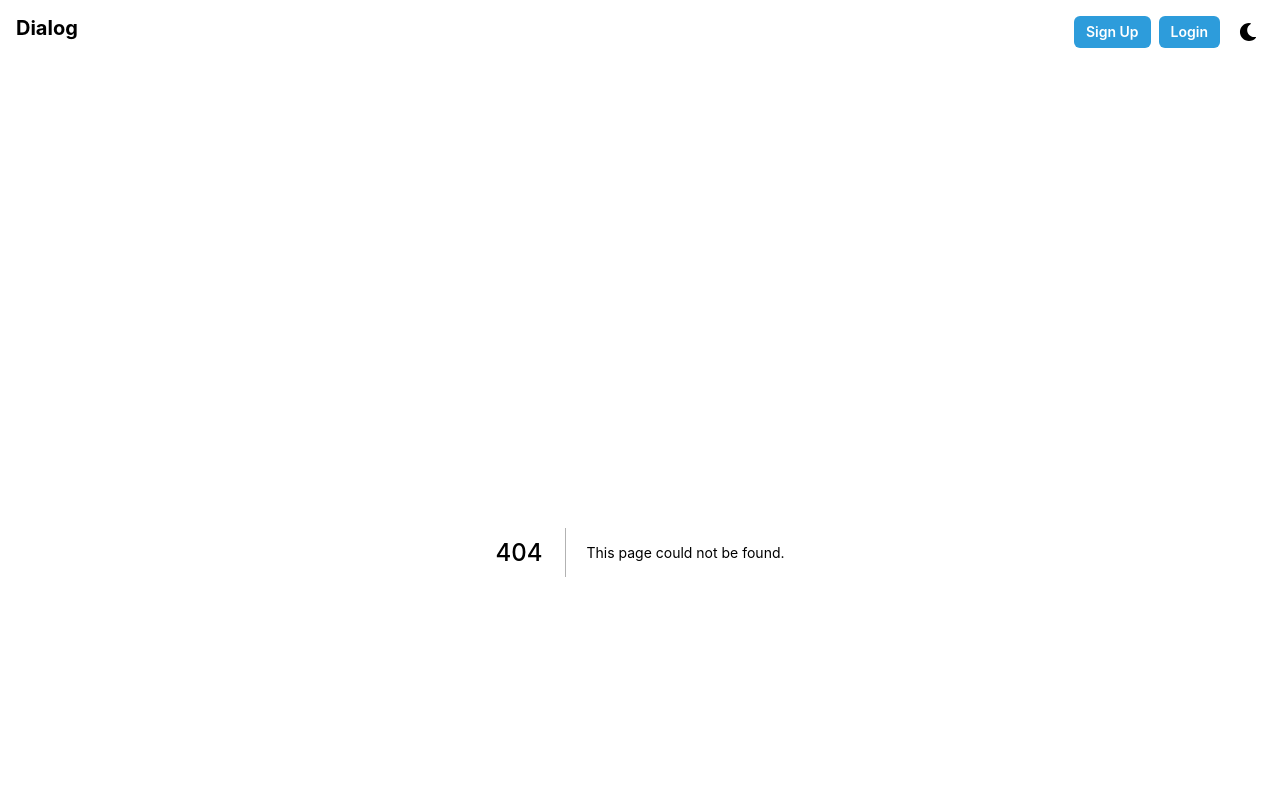
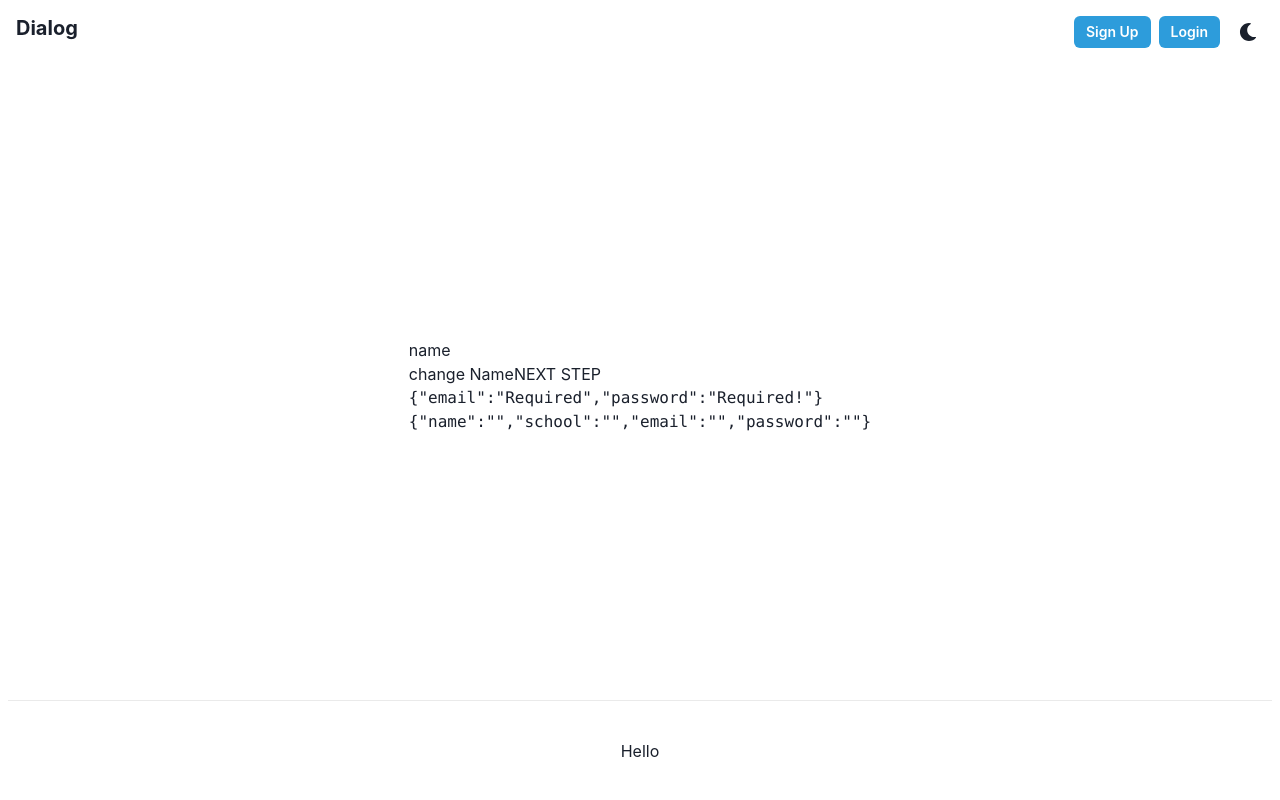
Before and after one commit to white-van/discussion-board, a Next.js app in the folder frontend/: page /signup in a window 1280 px wide. Before the commit this address had no page. Shown: the top 800 px of the page. Built offline with nearby package versions, Linux system fonts and the light colour scheme.

Commit message:
add wizard form

```diff
--- a/frontend/package.json
+++ b/frontend/package.json
@@ -17,7 +17,9 @@
     "@emotion/styled": "^11.0.0",
     "@material-ui/core": "^4.11.2",
     "@reduxjs/toolkit": "^1.5.0",
+    "@types/yup": "^0.29.11",
     "axios": "^0.21.0",
+    "formik": "^2.2.6",
     "framer-motion": "^2.9.5",
     "next": "10.0.3",
     "notistack": "^1.0.3",
@@ -26,7 +28,8 @@
     "react-intl": "^5.10.7",
     "react-redux": "^7.2.2",
     "redux": "^4.0.5",
-    "redux-devtools-extension": "^2.13.8"
+    "redux-devtools-extension": "^2.13.8",
+    "yup": "^0.32.8"
   },
   "devDependencies": {
     "@babel/core": "^7.12.10",
--- /dev/null
+++ b/frontend/pages/signup/index.tsx
@@ -0,0 +1,151 @@
+import { Form, FormikProps, withFormik } from "formik";
+import React, { useState } from "react";
+import * as Yup from "yup";
+
+//Validation Schema
+const SignupSchema = Yup.object().shape({
+  Name: Yup.string().optional(),
+  School: Yup.string().optional(),
+  email: Yup.string().email("Invalid email").required("Required"),
+  password: Yup.string().required("Required!"), //Update this with correct validation
+});
+
+//Initial Values
+const initialValues = {
+  name: "",
+  school: "",
+  email: "",
+  password: "",
+};
+
+//Key types
+type FormFields = keyof typeof initialValues;
+
+//Form interface
+interface FormValues {
+  name: string;
+  school: string;
+  email: string;
+  password: string;
+}
+
+//Props for each subcomponent
+interface SubFormProps {
+  errors?: string;
+  previousStep?: () => void;
+  nextStep?: () => void;
+  setValue: (value: string) => void;
+  FormValue: FormFields;
+  hasErrors: boolean;
+  hasPreviousStep: boolean;
+  hasNextStep: boolean;
+}
+
+//Mapping type
+interface SubForm {
+  Component: (props: SubFormProps) => JSX.Element;
+  key: FormFields;
+}
+
+const sampleComponent = ({
+  setValue,
+  FormValue,
+  hasPreviousStep,
+  hasNextStep,
+  nextStep,
+  previousStep,
+}: SubFormProps) => {
+  return (
+    <>
+      <h1>{FormValue}</h1>
+      {hasPreviousStep ? (
+        <button type="button" onClick={() => previousStep()}>
+          {" "}
+          PREVIOUS STEP
+        </button>
+      ) : null}
+      <button type="button" onClick={() => setValue("10@gmail.com")}>
+        change Name
+      </button>
+      {hasNextStep ? (
+        <button type="button" onClick={() => nextStep()}>
+          {" "}
+          NEXT STEP
+        </button>
+      ) : null}
+      {FormValue === "password" ? <button type="submit">SUBMIT</button> : null}
+    </>
+  );
+};
+
+//Mapping
+const SubForms: Array<SubForm> = [
+  {
+    Component: sampleComponent,
+    key: "name",
+  },
+  {
+    Component: sampleComponent,
+    key: "school",
+  },
+  {
+    Component: sampleComponent,
+    key: "email",
+  },
+  {
+    Component: sampleComponent,
+    key: "password",
+  },
+];
+
+// Form Helpers
+const setValueHOC = (
+  key: string,
+  setterFunction: (key: string, value: string) => void
+) => (value: string) => setterFunction(key, value);
+
+//Form
+const WizardFormComponent = ({
+  handleSubmit,
+  setFieldValue,
+  errors,
+  values,
+}: FormikProps<FormValues>) => {
+  const [currentStep, setStep] = useState(0);
+  const nextStep = () => setStep((currentStep) => currentStep + 1);
+  const previousStep = () => setStep((currentStep) => currentStep - 1);
+
+  const { Component, key } = SubForms[currentStep];
+
+  return (
+    <Form onSubmit={handleSubmit}>
+      <Component
+        FormValue={key}
+        setValue={setValueHOC(key, setFieldValue)}
+        errors={errors[key]}
+        nextStep={nextStep}
+        previousStep={previousStep}
+        hasNextStep={currentStep !== SubForms.length - 1}
+        hasPreviousStep={currentStep !== 0}
+        hasErrors={errors[key] !== ""}
+      />
+      <pre>{JSON.stringify(errors)}</pre>
+      <pre>{JSON.stringify(values)}</pre>
+    </Form>
+  );
+};
+
+const ComponentWithFormik = withFormik<any, FormValues>({
+  validationSchema: SignupSchema,
+  mapPropsToValues: () => initialValues,
+  validateOnMount: true,
+  handleSubmit: (values) => {
+    alert(JSON.stringify(values)); // TODO
+  },
+})(WizardFormComponent);
+
+export function Signup(): JSX.Element {
+  return <ComponentWithFormik />;
+}
+
+export default Signup;
--- a/frontend/stores/uiSlice/actions.tsx
+++ b/frontend/stores/uiSlice/actions.tsx
@@ -1,5 +1,4 @@
-/* eslint-disable @typescript-eslint/explicit-module-boundary-types */
-import { createAction } from "@reduxjs/toolkit";
+import { Action, createAction } from "@reduxjs/toolkit";
 
 import { formatName } from "../helpers";
 import { uiReducerName } from "./adapter";
@@ -17,7 +16,11 @@ export const displaySnack = createAction<Snack>(
   formatName(uiReducerName, "displaySnack")
 );
 
-export const displaySuccessSnack = (message: string) => {
+export interface SnackAction extends Action<string> {
+  payload: Snack;
+}
+
+export const displaySuccessSnack = (message: string): SnackAction => {
   return displaySnack({
     key: Math.random(),
     message,
@@ -26,7 +29,7 @@ export const displaySuccessSnack = (message: string) => {
   });
 };
 
-export const displayErrorSnack = (message: string) => {
+export const displayErrorSnack = (message: string): SnackAction => {
   return displaySnack({
     key: Math.random(),
     message,
@@ -35,7 +38,7 @@ export const displayErrorSnack = (message: string) => {
   });
 };
 
-export const displayWarningSnack = (message: string) => {
+export const displayWarningSnack = (message: string): SnackAction => {
   return displaySnack({
     key: Math.random(),
     message,
@@ -44,7 +47,7 @@ export const displayWarningSnack = (message: string) => {
   });
 };
 
-export const displayInfoSnack = (message: string) => {
+export const displayInfoSnack = (message: string): SnackAction => {
   return displaySnack({
     key: Math.random(),
     message,
@@ -52,3 +55,10 @@ export const displayInfoSnack = (message: string) => {
     dismissed: false,
   });
 };
+
+export interface SnackActions {
+  displaySuccessSnack: typeof displaySuccessSnack;
+  displayErrorSnack: typeof displayErrorSnack;
+  displayWarningSnack: typeof displayWarningSnack;
+  displayInfoSnack: typeof displayInfoSnack;
+}
```
Also changed, not shown: frontend/pages/index.tsx (+7 -10 lines), 1 other file (tests, documents, lock files or other folders).
